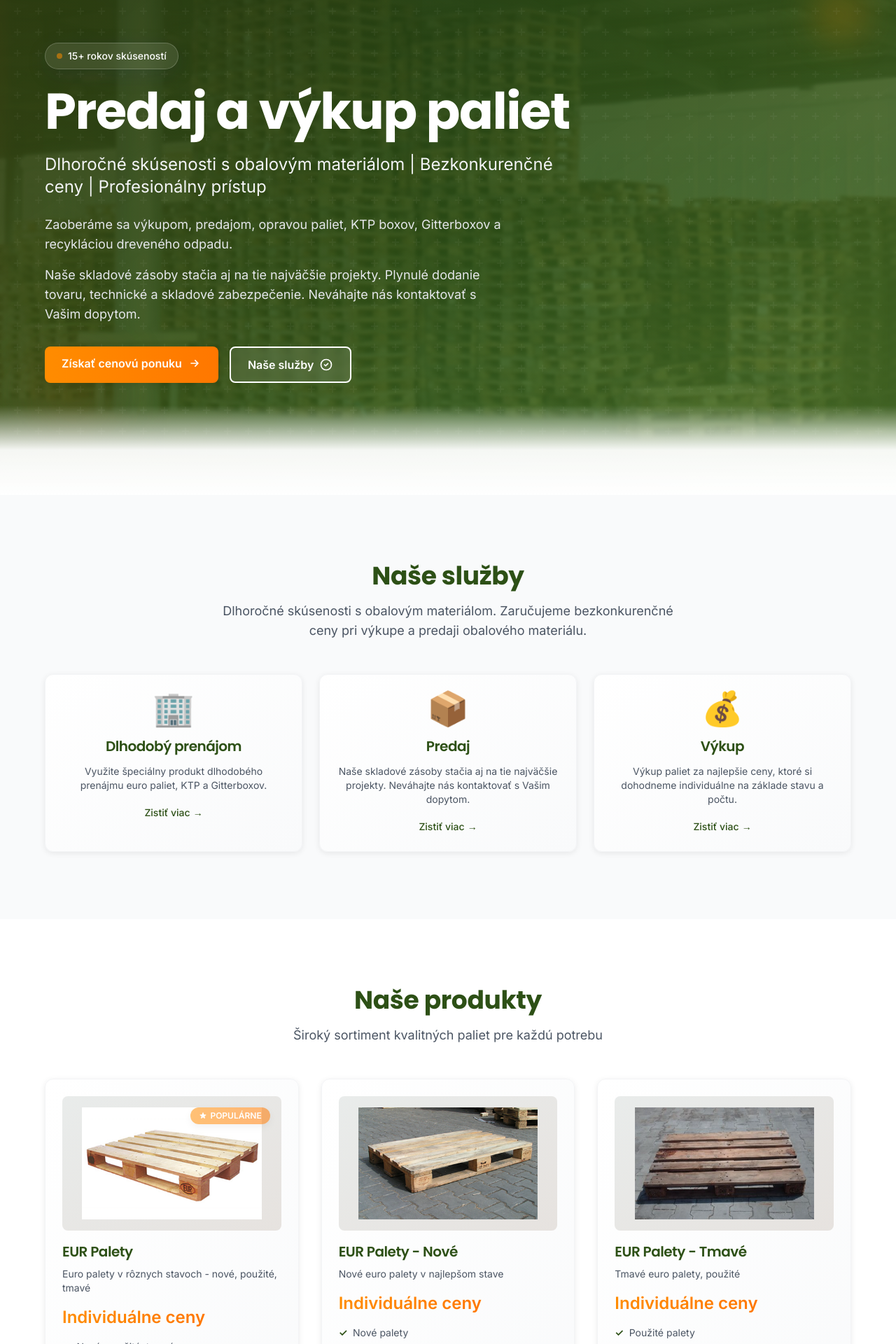
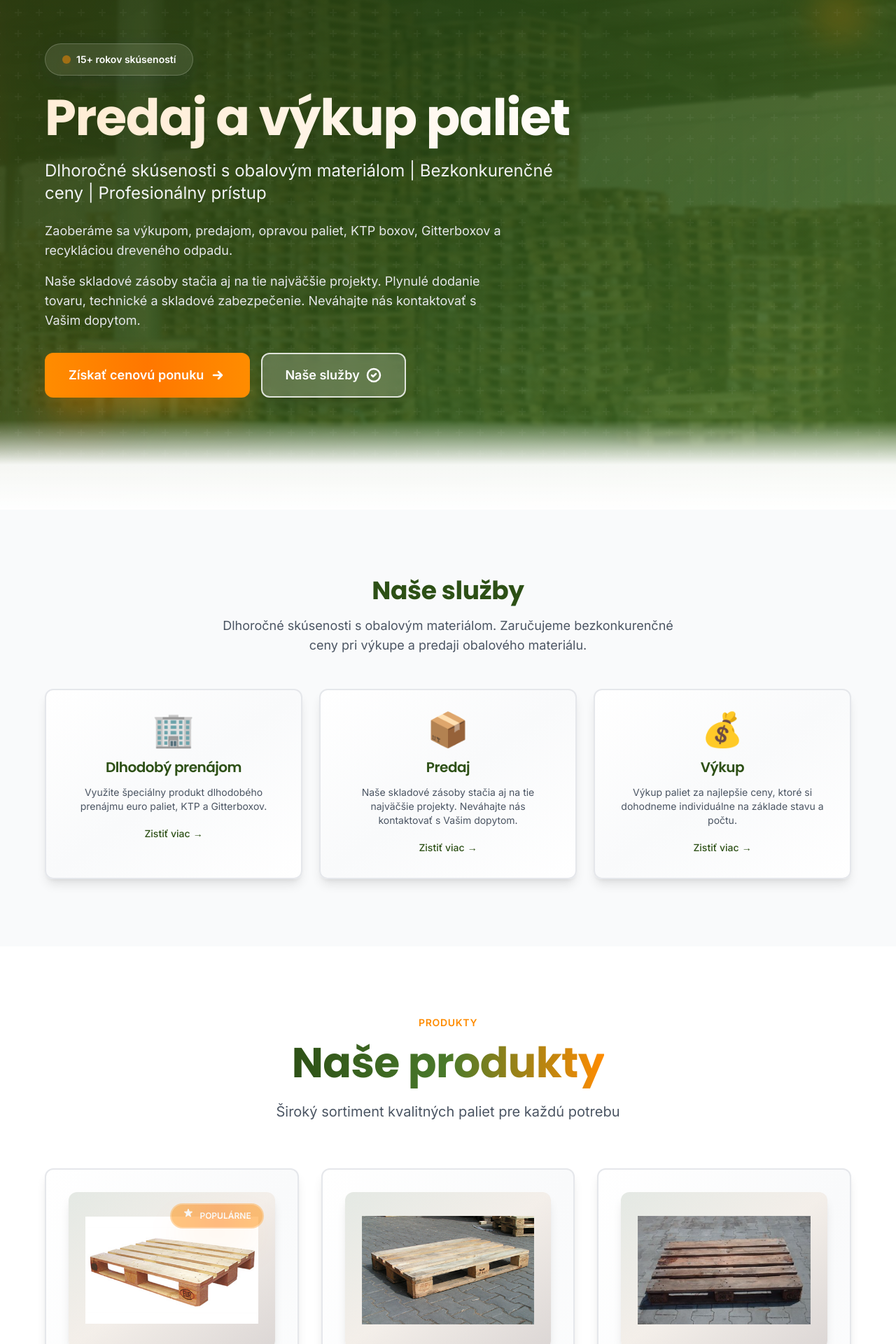
Before and after one commit to tommyx888/epalety, a Next.js app: page / in a window 1280 px wide. Shown: the part 180-2100 px from the top of the page at 70% size. Built offline with nearby package versions, Linux system fonts and the light colour scheme.

Commit message:
Major UI/UX upgrade: Larger buttons, bigger text, enhanced shadows, gradient effects, animated elements

```diff
--- a/app/globals.css
+++ b/app/globals.css
@@ -58,22 +58,22 @@
 
 @layer components {
   .btn-primary {
-    @apply bg-gradient-to-r from-orange to-orange-dark text-white font-semibold px-6 py-3 rounded-lg;
-    @apply hover:from-orange-dark hover:to-orange transform hover:-translate-y-0.5 hover:scale-105;
-    @apply transition-all duration-smooth ease-out;
-    @apply shadow-soft hover:shadow-card;
+    @apply bg-gradient-to-r from-orange via-orange-dark to-orange text-white font-bold px-8 py-4 rounded-xl;
+    @apply hover:from-orange-dark hover:via-orange hover:to-orange-light transform hover:-translate-y-1 hover:scale-110;
+    @apply transition-all duration-300 ease-out;
+    @apply shadow-xl hover:shadow-2xl;
     @apply active:scale-95;
     @apply relative overflow-hidden;
-    @apply hover:shadow-lg hover:shadow-orange/30;
+    @apply hover:shadow-orange/50 border-2 border-orange/20;
   }
 
   .btn-secondary {
-    @apply bg-transparent border-2 border-forest text-forest font-semibold px-6 py-3 rounded-lg;
-    @apply hover:bg-gradient-to-r hover:from-forest hover:to-forest-dark hover:text-white hover:scale-105;
-    @apply transition-all duration-smooth ease-out;
+    @apply bg-transparent border-2 border-forest text-forest font-bold px-8 py-4 rounded-xl;
+    @apply hover:bg-gradient-to-r hover:from-forest hover:via-forest-dark hover:to-forest hover:text-white hover:scale-110;
+    @apply transition-all duration-300 ease-out;
     @apply active:scale-95;
     @apply relative overflow-hidden;
-    @apply hover:shadow-lg hover:shadow-forest/20;
+    @apply hover:shadow-2xl hover:shadow-forest/30 hover:-translate-y-1;
   }
 
   .btn-tertiary {
@@ -97,22 +97,28 @@
   }
 
   .card-modern {
-    @apply bg-gradient-to-br from-white to-gray-50 rounded-card p-6 shadow-soft;
-    @apply hover:shadow-card-hover hover:-translate-y-2 hover:scale-[1.02];
-    @apply transition-all duration-smooth ease-out;
-    @apply border border-gray-100;
+    @apply bg-gradient-to-br from-white via-gray-50 to-white rounded-xl p-8 shadow-lg;
+    @apply hover:shadow-2xl hover:-translate-y-3 hover:scale-[1.03];
+    @apply transition-all duration-500 ease-out;
+    @apply border-2 border-gray-200 hover:border-orange/30;
     @apply relative overflow-hidden;
   }
 
   .card-modern::before {
     content: '';
-    @apply absolute inset-0 bg-gradient-to-br from-forest/0 via-orange/0 to-wood/0;
+    @apply absolute inset-0 bg-gradient-to-br from-forest/10 via-orange/10 to-wood/10;
     @apply opacity-0 transition-opacity duration-500;
     @apply pointer-events-none;
   }
 
   .card-modern:hover::before {
-    @apply opacity-5;
+    @apply opacity-100;
+  }
+
+  .card-modern::after {
+    content: '';
+    @apply absolute top-0 left-0 right-0 h-1 bg-gradient-to-r from-orange via-orange-dark to-orange;
+    @apply transform scale-x-0 group-hover:scale-x-100 transition-transform duration-500 origin-left;
   }
 
   .input-field {
--- a/components/layout/Navigation.tsx
+++ b/components/layout/Navigation.tsx
@@ -19,7 +19,7 @@ export function Navigation() {
   ]
 
   return (
-    <nav className="bg-white/95 backdrop-blur-md shadow-soft sticky top-0 z-50 border-b border-gray-100">
+    <nav className="bg-white/98 backdrop-blur-lg shadow-lg sticky top-0 z-50 border-b-2 border-gray-200">
       <div className="container-custom">
         <div className="flex items-center justify-between h-20">
           {/* Logo */}
--- a/components/sections/HeroSection.tsx
+++ b/components/sections/HeroSection.tsx
@@ -30,13 +30,15 @@ export function HeroSection() {
       <div className="container-custom relative z-20">
         <div className="max-w-3xl animate-fade-in">
           {/* Glassmorphism Badge */}
-          <div className="inline-flex items-center gap-2 px-4 py-2 mb-6 glass-effect rounded-full text-sm font-medium backdrop-blur-md animate-slide-up">
-            <span className="w-2 h-2 bg-orange rounded-full animate-pulse"></span>
-            <span>15+ rokov skúseností</span>
+          <div className="inline-flex items-center gap-2 px-6 py-3 mb-6 glass-effect rounded-full text-sm font-bold backdrop-blur-md animate-slide-up shadow-lg border-2 border-white/30">
+            <span className="w-3 h-3 bg-orange rounded-full animate-pulse shadow-lg shadow-orange/50"></span>
+            <span className="text-white font-bold">15+ rokov skúseností</span>
           </div>
 
-          <h1 className="text-4xl md:text-5xl lg:text-6xl xl:text-7xl font-heading font-bold mb-6 leading-tight text-balance animate-slide-up" style={{ animationDelay: '0.1s' }}>
-            Predaj a výkup paliet
+          <h1 className="text-4xl md:text-5xl lg:text-6xl xl:text-7xl font-heading font-bold mb-6 leading-tight text-balance animate-slide-up drop-shadow-2xl" style={{ animationDelay: '0.1s' }}>
+            <span className="bg-gradient-to-r from-white via-orange-100 to-white bg-clip-text text-transparent animate-gradient">
+              Predaj a výkup paliet
+            </span>
           </h1>
           <p className="text-xl md:text-2xl text-gray-100 mb-6 animate-slide-up" style={{ animationDelay: '0.2s' }}>
             Dlhoročné skúsenosti s obalovým materiálom | Bezkonkurenčné ceny | Profesionálny prístup
@@ -48,20 +50,20 @@ export function HeroSection() {
             Naše skladové zásoby stačia aj na tie najväčšie projekty. Plynulé dodanie tovaru, technické a skladové zabezpečenie. Neváhajte nás kontaktovať s Vašim dopytom.
           </p>
           <div className="flex flex-col sm:flex-row gap-4 animate-slide-up" style={{ animationDelay: '0.4s' }}>
-            <Link href="/quote" className="btn-primary text-center group relative overflow-hidden">
-              <span className="relative z-10 flex items-center justify-center gap-2">
+            <Link href="/quote" className="btn-primary text-center group relative overflow-hidden text-lg px-8 py-4 shadow-2xl shadow-orange/50 hover:shadow-orange/70">
+              <span className="relative z-10 flex items-center justify-center gap-2 font-bold">
                 <span>Získať cenovú ponuku</span>
-                <svg className="w-5 h-5 transform group-hover:translate-x-1 transition-transform duration-300" fill="none" stroke="currentColor" viewBox="0 0 24 24">
-                  <path strokeLinecap="round" strokeLinejoin="round" strokeWidth={2} d="M13 7l5 5m0 0l-5 5m5-5H6" />
+                <svg className="w-6 h-6 transform group-hover:translate-x-2 transition-transform duration-300" fill="none" stroke="currentColor" viewBox="0 0 24 24">
+                  <path strokeLinecap="round" strokeLinejoin="round" strokeWidth={2.5} d="M13 7l5 5m0 0l-5 5m5-5H6" />
                 </svg>
               </span>
-              <span className="absolute inset-0 bg-gradient-to-r from-orange-dark to-orange transform scale-x-0 group-hover:scale-x-100 transition-transform duration-300 origin-left"></span>
+              <span className="absolute inset-0 bg-gradient-to-r from-orange-dark via-orange to-orange-light transform scale-x-0 group-hover:scale-x-100 transition-transform duration-500 origin-left"></span>
             </Link>
-            <Link href="/services" className="btn-secondary text-center border-white text-white hover:bg-white hover:text-forest backdrop-blur-sm bg-white/10 group">
-              <span className="flex items-center justify-center gap-2">
+            <Link href="/services" className="btn-secondary text-center border-2 border-white/80 text-white hover:bg-white hover:text-forest backdrop-blur-md bg-white/20 group text-lg px-8 py-4 shadow-xl hover:shadow-2xl transition-all duration-300">
+              <span className="flex items-center justify-center gap-2 font-bold">
                 <span>Naše služby</span>
-                <svg className="w-5 h-5 transform group-hover:rotate-12 transition-transform duration-300" fill="none" stroke="currentColor" viewBox="0 0 24 24">
-                  <path strokeLinecap="round" strokeLinejoin="round" strokeWidth={2} d="M9 12l2 2 4-4m6 2a9 9 0 11-18 0 9 9 0 0118 0z" />
+                <svg className="w-6 h-6 transform group-hover:rotate-12 group-hover:scale-110 transition-transform duration-300" fill="none" stroke="currentColor" viewBox="0 0 24 24">
+                  <path strokeLinecap="round" strokeLinejoin="round" strokeWidth={2.5} d="M9 12l2 2 4-4m6 2a9 9 0 11-18 0 9 9 0 0118 0z" />
                 </svg>
               </span>
             </Link>
--- a/components/sections/ProductsSection.tsx
+++ b/components/sections/ProductsSection.tsx
@@ -98,11 +98,16 @@ export function ProductsSection() {
   return (
     <section className="py-xl md:py-2xl lg:py-3xl bg-white">
       <div className="container-custom">
-        <div className="text-center mb-12">
-          <h2 className="text-3xl md:text-4xl font-heading font-bold text-forest mb-4">
-            Naše produkty
+        <div className="text-center mb-16">
+          <div className="inline-block mb-4">
+            <span className="text-orange font-bold text-sm uppercase tracking-wider">Produkty</span>
+          </div>
+          <h2 className="text-4xl md:text-5xl lg:text-6xl font-heading font-bold text-forest mb-6">
+            <span className="bg-gradient-to-r from-forest via-forest-light to-orange bg-clip-text text-transparent">
+              Naše produkty
+            </span>
           </h2>
-          <p className="text-lg text-gray-600 max-w-2xl mx-auto">
+          <p className="text-xl text-gray-600 max-w-3xl mx-auto leading-relaxed">
             Široký sortiment kvalitných paliet pre každú potrebu
           </p>
         </div>
@@ -115,19 +120,19 @@ export function ProductsSection() {
               style={{ animationDelay: `${index * 0.1}s` }}
             >
               {/* Product Image with Modern Effects */}
-              <div className="relative h-48 bg-gradient-to-br from-gray-100 to-gray-200 rounded-lg mb-4 overflow-hidden">
-                <div className="absolute inset-0 bg-gradient-to-br from-forest/5 to-orange/5 group-hover:from-forest/10 group-hover:to-orange/10 transition-all duration-300"></div>
+              <div className="relative h-56 bg-gradient-to-br from-gray-50 via-gray-100 to-gray-200 rounded-xl mb-6 overflow-hidden shadow-lg group-hover:shadow-2xl transition-all duration-500">
+                <div className="absolute inset-0 bg-gradient-to-br from-forest/10 via-orange/5 to-wood/10 group-hover:from-forest/20 group-hover:via-orange/15 group-hover:to-wood/15 transition-all duration-500"></div>
                 <Image
                   src={product.image}
                   alt={product.name}
                   fill
-                  className="object-contain p-4 group-hover:scale-110 transition-transform duration-500 ease-out"
+                  className="object-contain p-6 group-hover:scale-125 transition-transform duration-700 ease-out"
                   sizes="(max-width: 768px) 100vw, (max-width: 1200px) 50vw, 33vw"
                 />
                 {product.popular && (
-                  <div className="absolute top-4 right-4 bg-gradient-to-r from-orange to-orange-dark text-white px-3 py-1 rounded-full text-xs font-semibold shadow-card animate-pulse z-10">
-                    <span className="relative z-10 flex items-center gap-1">
-                      <svg className="w-3 h-3" fill="currentColor" viewBox="0 0 20 20">
+                  <div className="absolute top-4 right-4 bg-gradient-to-r from-orange via-orange-dark to-orange text-white px-4 py-2 rounded-full text-xs font-bold shadow-2xl shadow-orange/50 animate-pulse z-10 border-2 border-white/30">
+                    <span className="relative z-10 flex items-center gap-2">
+                      <svg className="w-4 h-4 animate-bounce" fill="currentColor" viewBox="0 0 20 20">
                         <path d="M9.049 2.927c.3-.921 1.603-.921 1.902 0l1.07 3.292a1 1 0 00.95.69h3.462c.969 0 1.371 1.24.588 1.81l-2.8 2.034a1 1 0 00-.364 1.118l1.07 3.292c.3.921-.755 1.688-1.54 1.118l-2.8-2.034a1 1 0 00-1.175 0l-2.8 2.034c-.784.57-1.838-.197-1.539-1.118l1.07-3.292a1 1 0 00-.364-1.118L2.98 8.72c-.783-.57-.38-1.81.588-1.81h3.461a1 1 0 00.951-.69l1.07-3.292z" />
                       </svg>
                       POPULÁRNE
@@ -141,21 +146,21 @@ export function ProductsSection() {
                 </div>
               </div>
 
-              <h3 className="text-xl font-heading font-semibold text-forest mb-2 group-hover:text-orange transition-colors duration-300">
+              <h3 className="text-2xl font-heading font-bold text-forest mb-3 group-hover:text-orange transition-colors duration-300">
                 {product.name}
               </h3>
-              <p className="text-gray-600 mb-4 text-sm line-clamp-2">{product.description}</p>
+              <p className="text-gray-600 mb-5 text-base line-clamp-2 leading-relaxed">{product.description}</p>
 
-              <div className="mb-4">
-                <span className="text-2xl font-bold bg-gradient-to-r from-orange to-orange-dark bg-clip-text text-transparent">
+              <div className="mb-5">
+                <span className="text-3xl font-extrabold bg-gradient-to-r from-orange via-orange-dark to-orange bg-clip-text text-transparent animate-gradient">
                   {product.price}
                 </span>
               </div>
 
-              <ul className="space-y-2 mb-6">
+              <ul className="space-y-3 mb-8">
                 {product.features.map((feature, idx) => (
-                  <li key={idx} className="flex items-center text-sm text-gray-600 group-hover:text-gray-700 transition-colors">
-                    <span className="text-forest mr-2 font-bold group-hover:text-orange transition-colors">✓</span>
+                  <li key={idx} className="flex items-center text-base text-gray-700 group-hover:text-gray-900 transition-colors font-medium">
+                    <span className="text-orange mr-3 font-bold text-xl group-hover:scale-125 transition-transform duration-300">✓</span>
                     {feature}
                   </li>
                 ))}
@@ -163,15 +168,15 @@ export function ProductsSection() {
 
               <Link
                 href={`/products/${product.id}`}
-                className="btn-primary w-full text-center block group/btn relative overflow-hidden"
+                className="btn-primary w-full text-center block group/btn relative overflow-hidden py-4 text-base font-bold shadow-xl hover:shadow-2xl"
               >
                 <span className="relative z-10 flex items-center justify-center gap-2">
                   <span>Zistiť viac</span>
-                  <svg className="w-4 h-4 transform group-hover/btn:translate-x-1 transition-transform duration-300" fill="none" stroke="currentColor" viewBox="0 0 24 24">
-                    <path strokeLinecap="round" strokeLinejoin="round" strokeWidth={2} d="M9 5l7 7-7 7" />
+                  <svg className="w-5 h-5 transform group-hover/btn:translate-x-2 transition-transform duration-300" fill="none" stroke="currentColor" viewBox="0 0 24 24">
+                    <path strokeLinecap="round" strokeLinejoin="round" strokeWidth={2.5} d="M9 5l7 7-7 7" />
                   </svg>
                 </span>
-                <span className="absolute inset-0 bg-gradient-to-r from-orange-dark to-orange transform scale-x-0 group-hover/btn:scale-x-100 transition-transform duration-300 origin-left"></span>
+                <span className="absolute inset-0 bg-gradient-to-r from-orange-dark via-orange to-orange-light transform scale-x-0 group-hover/btn:scale-x-100 transition-transform duration-500 origin-left"></span>
               </Link>
             </div>
           ))}
```
Also changed, not shown: components/sections/FeaturesSection.tsx (+21 -10 lines).
